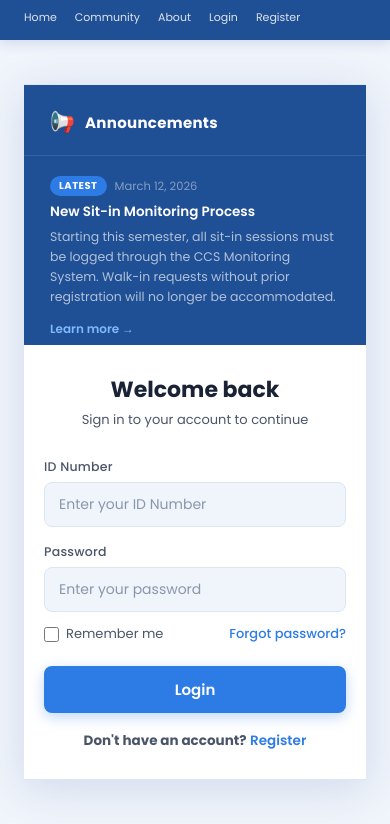
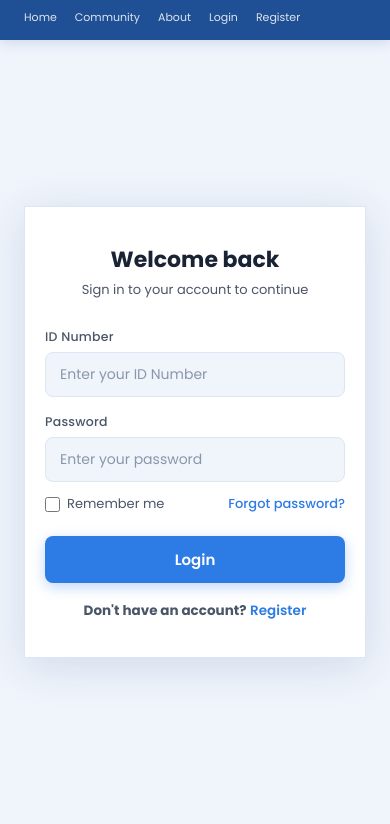
Before and after one commit to dydave6464/sit-in-monitoring, a plain HTML site: page client/index.html in a window 390 px wide. Shown: the part 31-855 px from the top of the page. Drawn offline with Linux system fonts and the light colour scheme.

Commit message:
refactor: replace split-card with centered login card on landing page
Remove announcement panel and split layout, show a clean
standalone login form centered on the page. Clean up unused
announcement CSS and update responsive breakpoints.

```diff
--- a/client/index.html
+++ b/client/index.html
@@ -23,81 +23,7 @@
     </nav>
 
     <div class="container">
-      <!-- SPLIT CARD -->
-      <div class="split-card">
-        <!-- LEFT PANEL: Announcement -->
-        <div class="split-left">
-          <div class="announcement-header">
-            <span class="announcement-icon">📢</span>
-            <span class="announcement-title">Announcements</span>
-          </div>
-
-          <div class="announcement-list">
-            <div class="announcement-item">
-              <div class="announcement-meta">
-                <span class="badge latest">Latest</span>
-                <span class="date">March 12, 2026</span>
-              </div>
-              <div class="announcement-item-title">
-                New Sit-in Monitoring Process
-              </div>
-              <div class="announcement-body">
-                Starting this semester, all sit-in sessions must be logged
-                through the CCS Monitoring System. Walk-in requests without
-                prior registration will no longer be accommodated.
-              </div>
-              <a href="announcement.html" class="learn-more">Learn more →</a>
-            </div>
-
-            <div class="announcement-item">
-              <div class="announcement-meta">
-                <span class="date">March 8, 2026</span>
-              </div>
-              <div class="announcement-item-title">
-                Lab Schedule Update for AY 2025–2026
-              </div>
-              <div class="announcement-body">
-                Laboratory schedules for the second semester have been updated.
-                Students are advised to check their assigned lab rooms before
-                their sit-in sessions.
-              </div>
-              <a href="announcement.html" class="learn-more">Learn more →</a>
-            </div>
-
-            <div class="announcement-item">
-              <div class="announcement-meta">
-                <span class="date">March 1, 2026</span>
-              </div>
-              <div class="announcement-item-title">
-                Sit-in Hour Limits Reminder
-              </div>
-              <div class="announcement-body">
-                Each student is allowed a maximum of 30 sit-in hours per
-                semester. Students who exceed the limit will need to coordinate
-                with the lab-in-charge for special approval.
-              </div>
-              <a href="announcement.html" class="learn-more">Learn more →</a>
-            </div>
-
-            <div class="announcement-item">
-              <div class="announcement-meta">
-                <span class="date">February 20, 2026</span>
-              </div>
-              <div class="announcement-item-title">
-                System Maintenance Notice
-              </div>
-              <div class="announcement-body">
-                The CCS Sit-in Monitoring System will undergo scheduled
-                maintenance every Saturday from 10:00 PM to 12:00 AM. Please
-                plan your sessions accordingly.
-              </div>
-              <a href="announcement.html" class="learn-more">Learn more →</a>
-            </div>
-          </div>
-        </div>
-
-        <!-- RIGHT PANEL: Login -->
-        <div class="split-right">
+      <div class="login-card">
         <form id="loginForm">
           <div style="margin-bottom: 28px; text-align: center">
             <h2
@@ -139,12 +65,11 @@
           </div>
 
           <button type="submit" class="login-button">Login</button>
-            <p>
+          <p class="register-link">
             <strong>Don't have an account?</strong>
             <a href="register.html">Register</a>
           </p>
         </form>
-        </div>
       </div>
     </div>
 
--- a/client/style.css
+++ b/client/style.css
@@ -38,9 +38,6 @@ body {
     opacity: 1;
     transform: translateY(0);
   }
-}
-.split-card {
-  animation: fadeUp 0.5s ease both;
 }
 
 /* NAVBAR */
@@ -90,128 +87,18 @@ body {
   padding: 40px 24px;
 }
 
-/* ── SPLIT CARD ──────────────────────────────── */
-.split-card {
-  display: flex;
-  width: 900px;
-  min-height: 540px;
+/* ── LOGIN CARD ──────────────────────────────── */
+.login-card {
+  width: 400px;
+  background: var(--white);
   border-radius: 20px;
+  padding: 48px 40px;
   box-shadow: var(--shadow-md);
-  overflow: hidden;
   border: 1px solid var(--border);
+  animation: fadeUp 0.5s ease both;
 }
 
-/* LEFT — dark announcement panel */
-.split-left {
-  width: 55%;
-  background: var(--blue-dark);
-  display: flex;
-  flex-direction: column;
-  overflow: hidden;
-}
-
-.announcement-header {
-  display: flex;
-  align-items: center;
-  gap: 10px;
-  padding: 22px 26px 18px;
-  border-bottom: 1px solid rgba(255, 255, 255, 0.1);
-  flex-shrink: 0;
-}
-.announcement-icon {
-  font-size: 20px;
-}
-.announcement-title {
-  font-size: 15px;
-  font-weight: 700;
-  color: white;
-  letter-spacing: 0.02em;
-}
-
-.announcement-list {
-  overflow-y: auto;
-  flex: 1;
-  padding: 4px 0;
-  scrollbar-width: thin;
-  scrollbar-color: rgba(255, 255, 255, 0.15) transparent;
-}
-.announcement-list::-webkit-scrollbar {
-  width: 4px;
-}
-.announcement-list::-webkit-scrollbar-thumb {
-  background: rgba(255, 255, 255, 0.2);
-  border-radius: 4px;
-}
-
-.announcement-item {
-  padding: 16px 26px;
-  border-bottom: 1px solid rgba(255, 255, 255, 0.08);
-  transition: background 0.15s;
-}
-.announcement-item:last-child {
-  border-bottom: none;
-}
-.announcement-item:hover {
-  background: rgba(255, 255, 255, 0.06);
-}
-
-.announcement-meta {
-  display: flex;
-  align-items: center;
-  gap: 8px;
-  margin-bottom: 6px;
-}
-.badge {
-  font-size: 10px;
-  font-weight: 700;
-  padding: 2px 9px;
-  border-radius: 20px;
-  letter-spacing: 0.05em;
-  text-transform: uppercase;
-}
-.badge.latest {
-  background: var(--blue-main);
-  color: white;
-}
-.date {
-  font-size: 11.5px;
-  color: rgba(255, 255, 255, 0.45);
-}
-.announcement-item-title {
-  font-size: 13.5px;
-  font-weight: 600;
-  color: white;
-  margin-bottom: 5px;
-}
-.announcement-body {
-  font-size: 12.5px;
-  color: rgba(255, 255, 255, 0.65);
-  line-height: 1.6;
-  margin-bottom: 8px;
-}
-.learn-more {
-  font-size: 12px;
-  font-weight: 600;
-  color: #7eb8ff;
-  text-decoration: none;
-  transition: color 0.15s;
-}
-.learn-more:hover {
-  color: white;
-  text-decoration: underline;
-}
-
-/* RIGHT — white login panel */
-.split-right {
-  width: 45%;
-  background: var(--white);
-  display: flex;
-  align-items: center;
-  justify-content: center;
-  padding: 48px 40px;
-}
-
-.split-right form {
+.login-card form {
   width: 100%;
 }
 
@@ -338,18 +225,18 @@ select.selected {
 }
 
 /* Register link */
-.split-right form p {
+.register-link {
   text-align: center;
   margin-top: 18px;
   font-size: 13.5px;
   color: var(--text-mid);
 }
-.split-right form p a {
+.register-link a {
   color: var(--blue-main);
   font-weight: 600;
   text-decoration: none;
 }
-.split-right form p a:hover {
+.register-link a:hover {
   text-decoration: underline;
 }
 
@@ -460,33 +347,15 @@ select.selected {
 
 /* ── RESPONSIVE ──────────────────────────────────────────────── */
 
-/* 1280px and below (common school monitors) */
-@media (max-width: 1280px) {
-  .split-card {
+/* Tablets and small laptops */
+@media (max-width: 900px) {
+  .login-card {
     width: 90%;
-    max-width: 900px;
+    max-width: 400px;
   }
   .register-container {
     width: 90%;
     max-width: 480px;
-  }
-}
-
-/* Tablets and small laptops */
-@media (max-width: 900px) {
-  .split-card {
-    flex-direction: column;
-    width: 95%;
-    max-width: 520px;
-    min-height: unset;
-  }
-  .split-left {
-    width: 100%;
-    max-height: 320px;
-  }
-  .split-right {
-    width: 100%;
-    padding: 36px 28px;
   }
   .navbar {
     padding: 0 20px;
@@ -522,17 +391,10 @@ select.selected {
     font-size: 11px;
     padding: 4px 8px;
   }
-  .split-card {
+  .login-card {
     width: 100%;
     border-radius: 0;
-    border-left: none;
-    border-right: none;
-  }
-  .split-left {
-    max-height: 260px;
-  }
-  .split-right {
-    padding: 28px 20px;
+    padding: 36px 20px;
   }
   .register-container {
     width: 100%;
```
Lines whose indentation alone changed are shown as unchanged.
